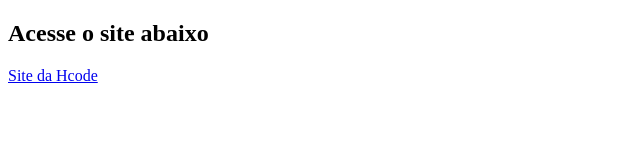
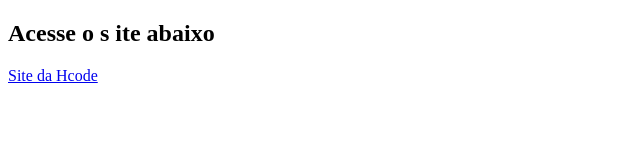
Before and after one commit to RuanScherer/vue-course, a plain HTML site: page directives/bind.html in a window 1280 px wide. Shown: the full height of the page, 0-640 px from the left. Drawn offline with nearby package versions, Linux system fonts and the light colour scheme.

```diff
--- a/directives/bind.html
+++ b/directives/bind.html
@@ -5,7 +5,7 @@
 </head>
 <body>
 	<div id="app">
-		<h2>Acesse o site abaixo</h2>
+		<h2>Acesse o s ite abaixo</h2>
 		<a :href="url">Site da Hcode</a>
 	</div>
 
```
